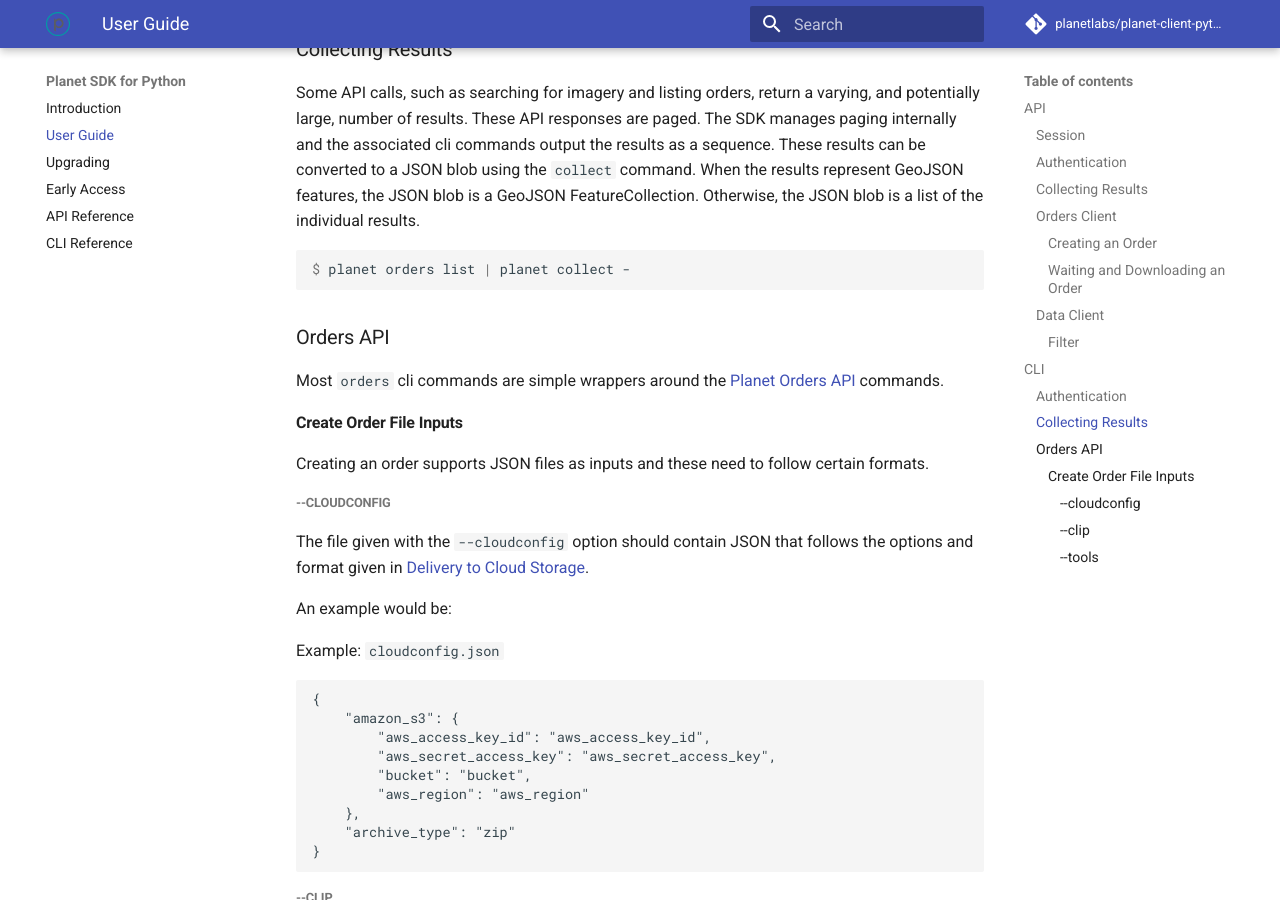
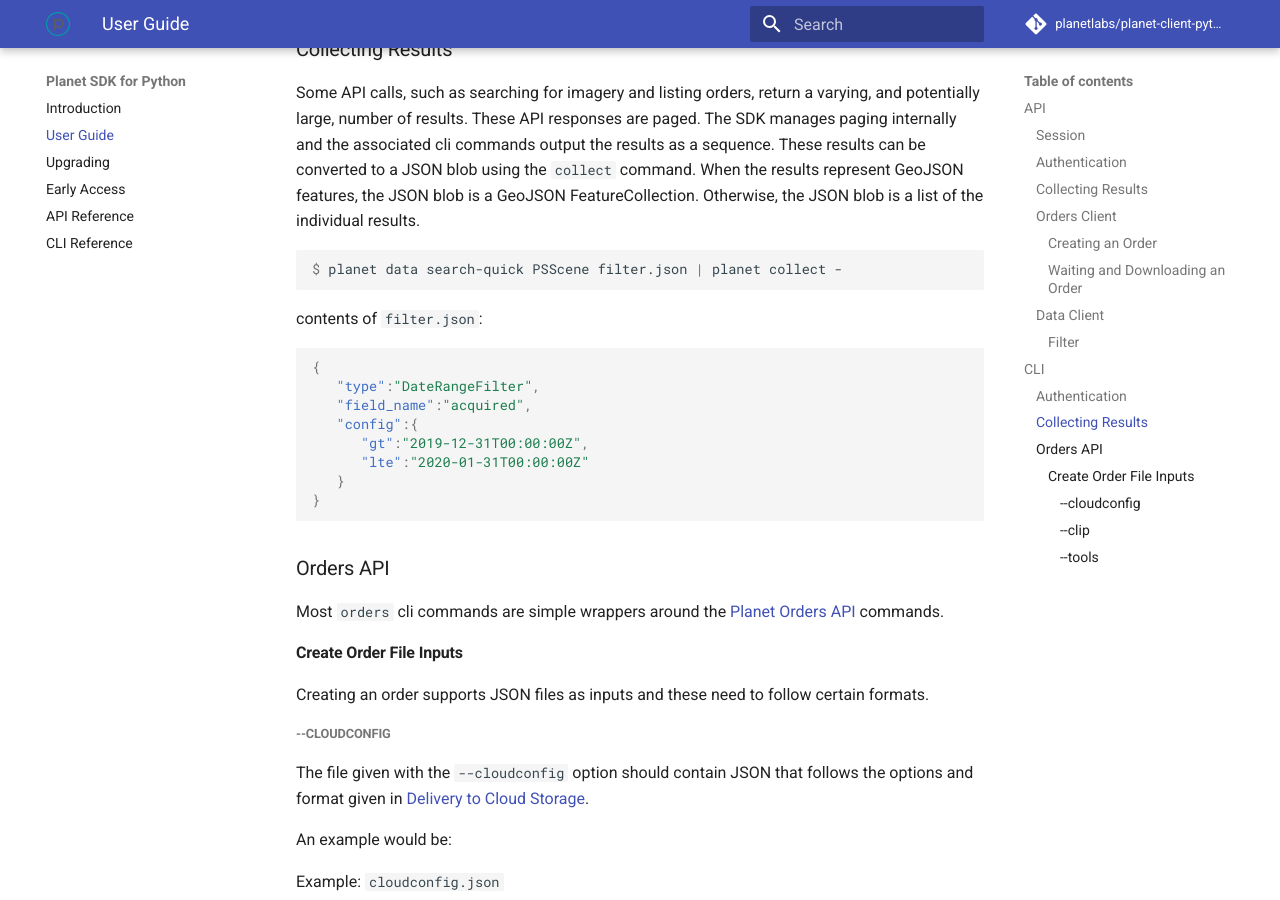
Before and after one commit to planetlabs/planet-client-python, an MkDocs documentation site: the page built from docs/guide.md, in a window 1280 px wide and 900 px high, scrolled down 6101 px. Built offline with MkDocs 1.6.1 and Material for MkDocs 9.7.7, drawn with Linux system fonts in a browser that asks for light colours; comment, search, counter and statistics services are not loaded.

Commit message:
move example to planet data search-quick

````diff
--- a/docs/guide.md
+++ b/docs/guide.md
@@ -343,9 +343,21 @@ represent GeoJSON features, the JSON blob is a GeoJSON FeatureCollection.
 Otherwise, the JSON blob is a list of the individual results.
 
 ```console
-$ planet orders list | planet collect -
+$ planet data search-quick PSScene filter.json | planet collect -
 ```
 
+contents of `filter.json`:
+
+```json
+{
+   "type":"DateRangeFilter",
+   "field_name":"acquired",
+   "config":{
+      "gt":"2019-12-31T00:00:00Z",
+      "lte":"2020-01-31T00:00:00Z"
+   }
+}
+```
 
 ### Orders API
 
````
